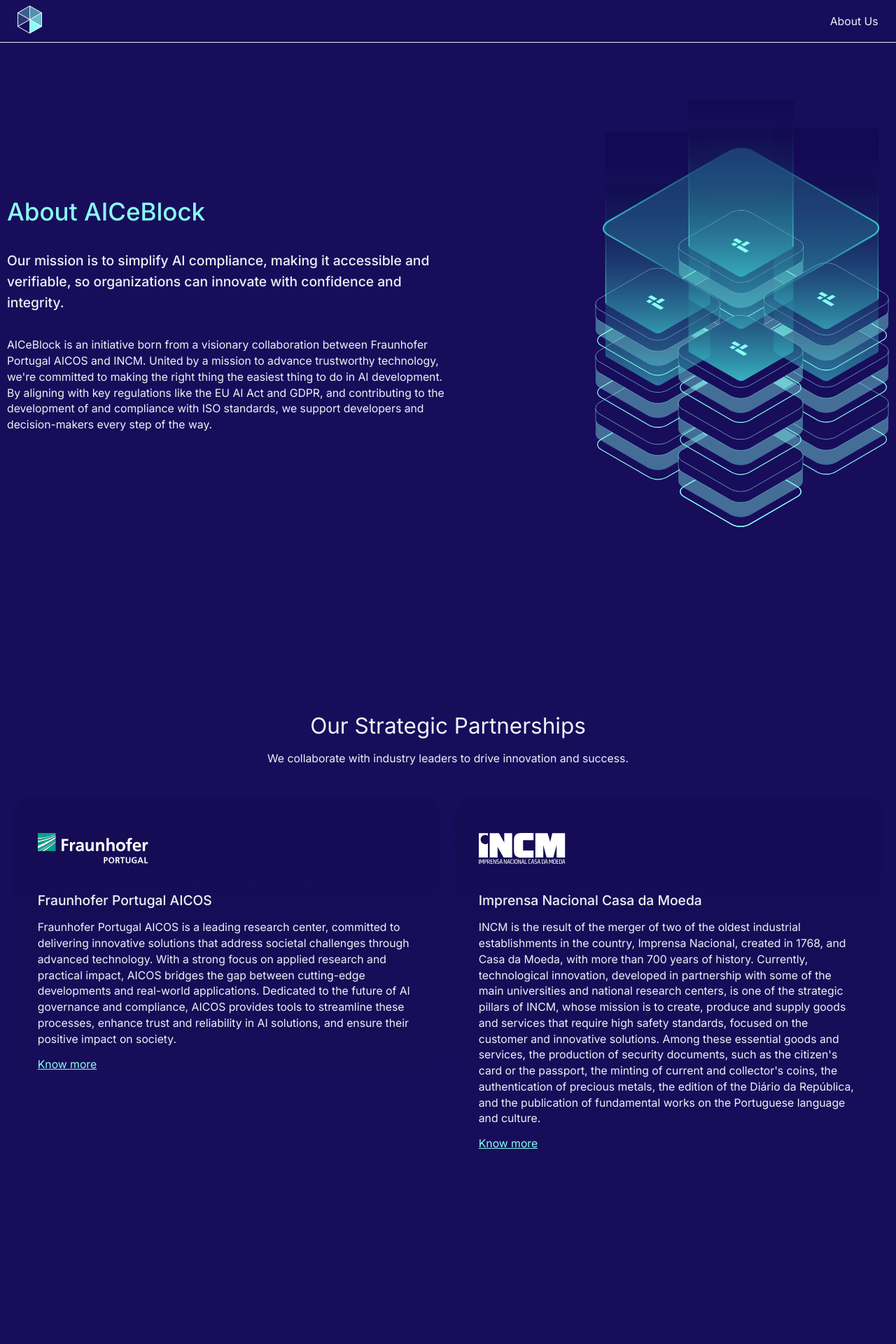
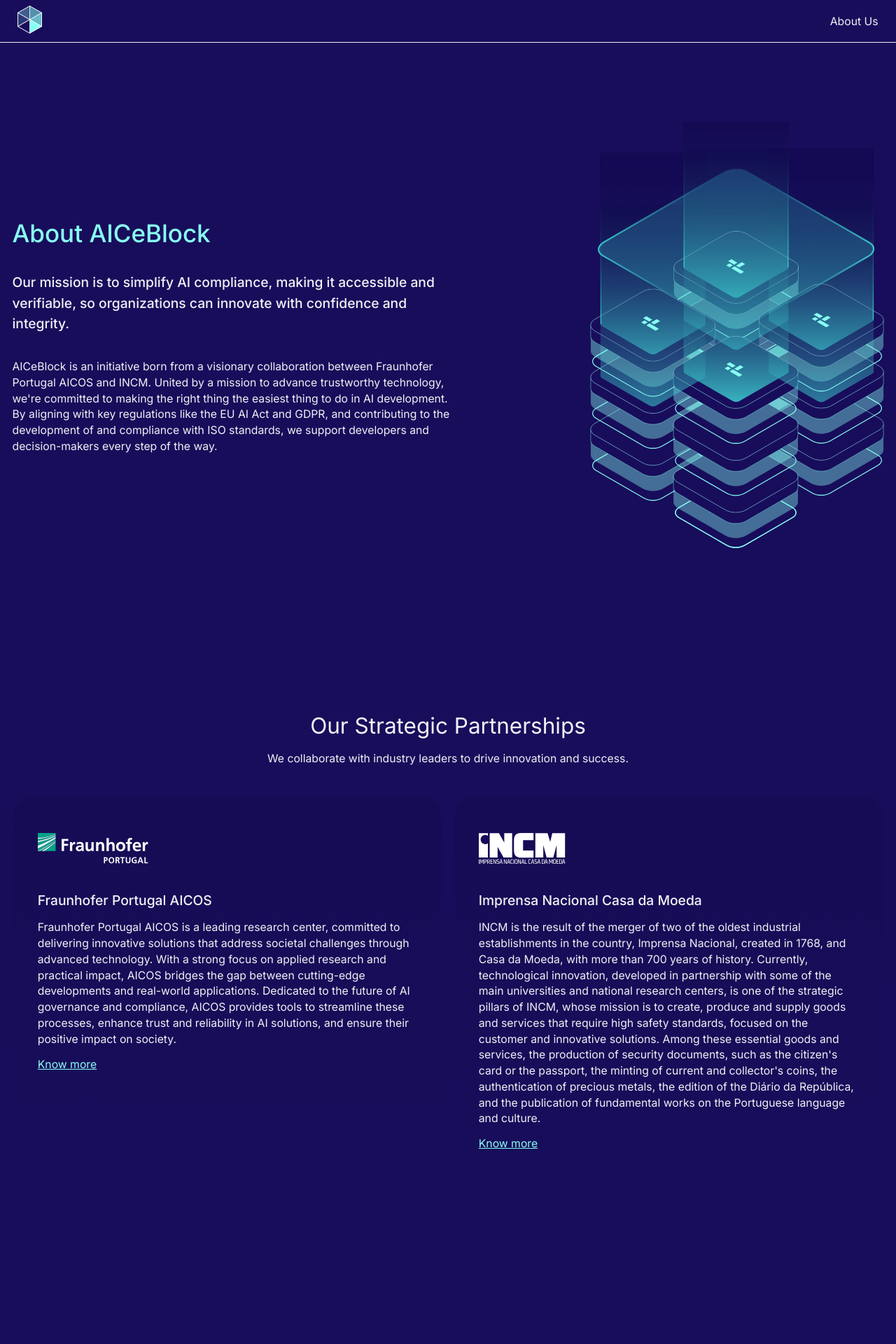
Before and after one commit to fraunhoferportugal/aiceblock-website, a Jekyll site: the page built from about-us.md, in a window 1280 px wide. Shown: the top 1920 px of the page at 70% size. Built offline with Jekyll 4.4.1, drawn with Linux system fonts in a browser that asks for light colours.

Commit message:
feat: decrease base font size; make all section expand y-axis if content can't fit

```diff
--- a/assets/css/main.css
+++ b/assets/css/main.css
@@ -6,7 +6,7 @@
     padding: 0;
     scroll-behavior: smooth;
     scroll-snap-type: y mandatory;
-    font-size: clamp(14px, 1vw, 18px);
+    font-size: clamp(14px, 0.5vw, 16px);
 }
 
 * {
@@ -320,7 +320,7 @@
     align-items: center;
     background-color: #180D5B;
     color: #FFFFFF;
-    height: 100vh;
+    min-height: 100vh;
     padding: 4.375rem 1.25rem 0 1.25rem;
 }
 
@@ -482,8 +482,8 @@
     align-items: center;
     background-color: #EFF2F5;
     color: #180D5B;
-    height: 100vh;
-    padding: 0 1.25rem;
+    min-height: 100vh;
+    padding: 3rem 1.25rem;
 }
 
 .pillars-section .cta-button {
@@ -612,8 +612,8 @@
     align-items: center;
     background-color: white;
     color: #180D5B;
-    padding: 0 1.25rem;
-    height: 100vh;
+    padding: 3rem 1.25rem;
+    min-height: 100vh;
 }
 
 .benefits-content-wrapper {
@@ -759,9 +759,8 @@
     align-items: center;
     background-color: #180D5B;
     color: #EFF2F5;
-    padding: 0 1.25rem;
+    padding: 3rem 1.25rem;
     min-height: 100vh;
-    padding: 3rem;
 }
 
 .pipeline-content-wrapper {
@@ -925,8 +924,8 @@
     align-items: center;
     background-color: #EFF2F5;
     color: #180D5B;
-    padding: 0 1.25rem;
-    height: 100vh;
+    padding: 3rem 1.25rem;
+    min-height: 100vh;
 }
 
 .resources-content-wrapper {
@@ -1053,7 +1052,7 @@
     align-items: center;
     background-color: #EFF2F5;
     color: #180D5B;
-    padding: 2.5rem 1.25rem;
+    padding: 3rem 1.25rem;
     min-height: 100vh;
 }
 
@@ -1175,8 +1174,8 @@
     align-items: center;
     background-color: #180D5B;
     color: #FFFFFF;
-    height: 100vh;
-    padding: 4.375re 1.25rem 0 1.25rem;
+    min-height: 100vh;
+    padding: 4.375rem 1.25rem 0 1.25rem;
 }
 
 .about-section-content-wrapper {
@@ -1234,8 +1233,8 @@
     align-items: center;
     background-color: #180D5B;
     color: #EFF2F5;
-    height: 100vh;
-    padding: 0 1.25rem;
+    min-height: 100vh;
+    padding: 3rem 1.25rem;
 }
 
 .partnerships-content-wrapper {
@@ -1331,8 +1330,8 @@
     align-items: center;
     background-color: #180D5B;
     color: #EFF2F5;
-    height: 100vh;
-    padding: 0 1.25rem;
+    min-height: 100vh;
+    padding: 3rem 1.25rem;
 }
 
 .network-content-wrapper {
@@ -1439,8 +1438,8 @@
     align-items: center;
     background-color: #EFF2F5;
     color: #180D5B;
-    padding: 0 1.25rem;
-    height: 100vh;
+    padding: 3rem 1.25rem;
+    min-height: 100vh;
 }
 
 .contacts-content-wrapper {
@@ -1592,7 +1591,7 @@
     align-items: center;
     background-color: #180D5B;
     color: #FFFFFF;
-    height: 100vh;
+    min-height: 100vh;
     padding: 4.375rem 1.25rem 0 1.25rem;
 }
 
@@ -1660,7 +1659,7 @@
     align-items: center;
     background-color: #FCFCFC;
     color: #180D5B;
-    padding: 0 1.25rem;
+    padding: 3rem 1.25rem;
     min-height: 100vh;
 }
 
@@ -1698,8 +1697,8 @@
     align-items: center;
     background-color: #FFFFFF;
     color: #180D5B;
-    padding: 0 1.25rem;
-    height: 100vh;
+    padding: 3rem 1.25rem;
+    min-height: 100vh;
 }
 
 .roadmap-content-wrapper {
```
